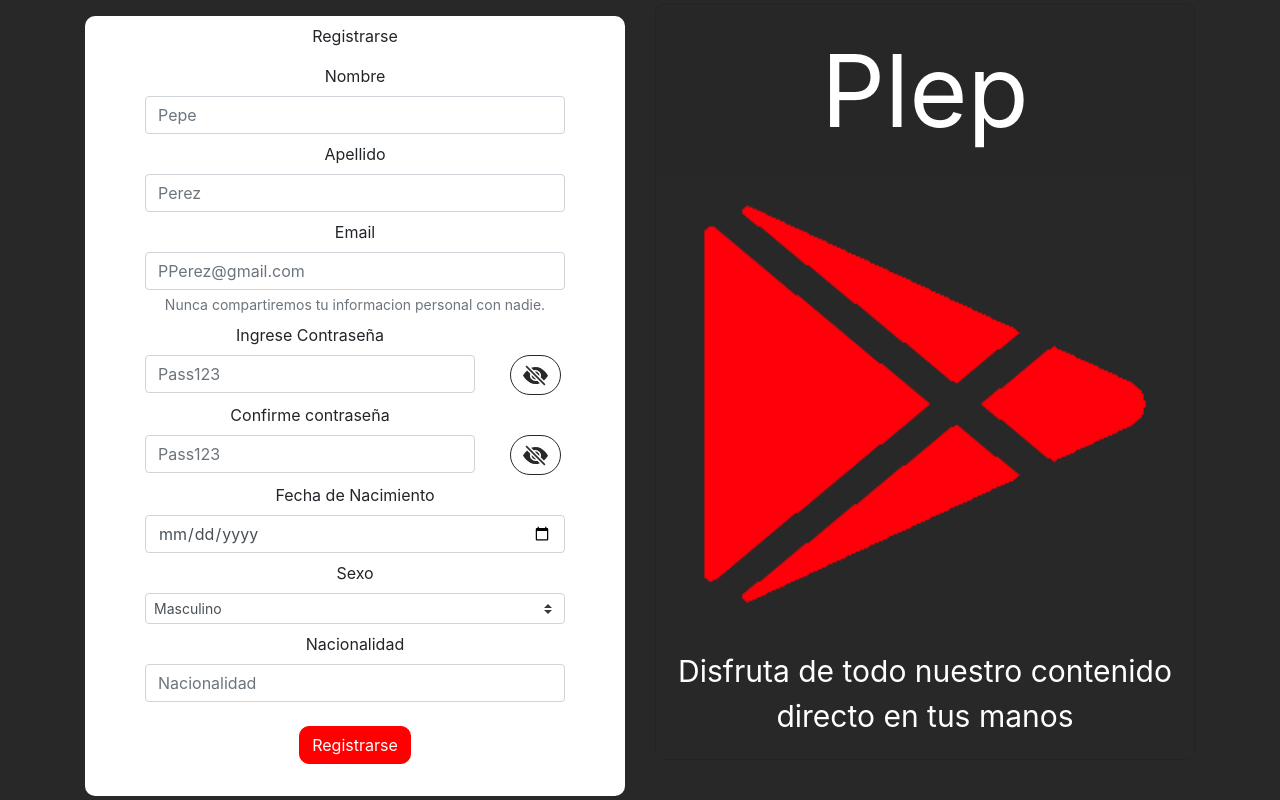
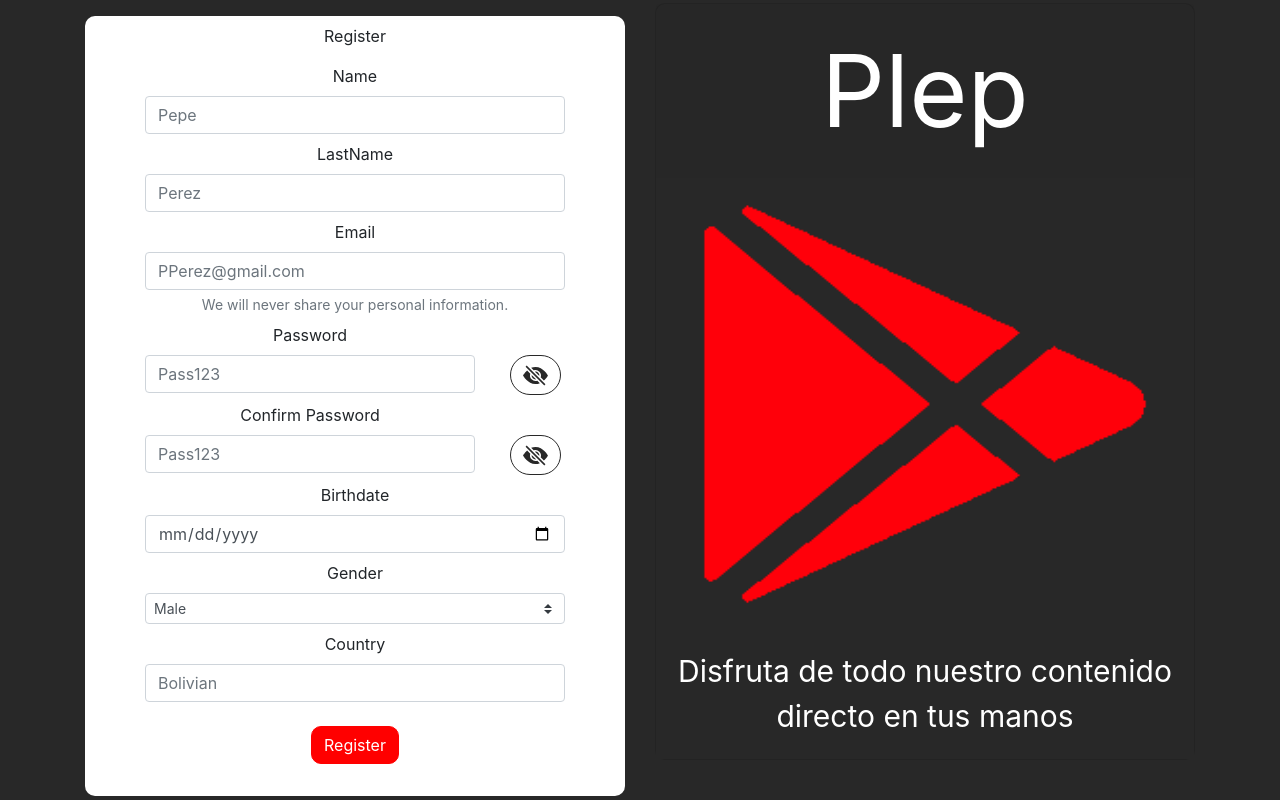
Before and after one commit to AndresGamboaBaldi/Plep-ui, a React (Create React App) app: page /register in a window 1280 px wide. Built offline with nearby package versions, Linux system fonts and the light colour scheme.

Commit message:
Changed all spanish labels to English

```diff
--- a/src/components/Loggin/Loggin.js
+++ b/src/components/Loggin/Loggin.js
@@ -117,7 +117,7 @@ export default function Loggin() {
       <Form className="text-center bg-white formLoggin">
         <Form.Group controlId="formBasicEmail">
           <Form.Label className="labelsHeader">
-            Bienvenido a Plep videos!!!
+            Welcome to PLEP videos!!!
           </Form.Label>
           <br />
           <Form.Label className="labels">Email</Form.Label>
@@ -178,16 +178,16 @@ export default function Loggin() {
           </Container>
         </Form.Group>
         <Button className="btn-sesion" onClick={verifyPassword}>
-          Iniciar Sesion
+          Log In
         </Button>
       </Form>
       <Card className="text-center bg-white card">
         <Card.Title className="labels">
-          No es un miembro? Registrese hoy!
+          Not a member? join today!!!
         </Card.Title>
         <Card.Body>
           <Button type="submit" className="btn-register" onClick={goToRegister}>
-            <EnvelopeFill size={30} /> Registro por correo
+            <EnvelopeFill size={30} /> Email Register
           </Button>
         </Card.Body>
       </Card>
--- a/src/components/Register/Register.js
+++ b/src/components/Register/Register.js
@@ -219,13 +219,13 @@ export default function Register() {
   return (
     <Form className="text-center bg-white form">
       <Form.Group controlId="formBasicEmail">
-        <Form.Label className="labels">Registrarse</Form.Label>
+        <Form.Label className="labels">Register</Form.Label>
 
         <Container>
           <Row>
             <Col xs={1}></Col>
             <Col xs={10}>
-              <Form.Label className="labels"> Nombre </Form.Label>
+              <Form.Label className="labels"> Name </Form.Label>
               <Form.Control
                 type="text"
                 placeholder="Pepe"
@@ -238,7 +238,7 @@ export default function Register() {
           <Row>
             <Col xs={1}></Col>
             <Col xs={10}>
-              <Form.Label className="labels"> Apellido </Form.Label>
+              <Form.Label className="labels"> LastName </Form.Label>
               <Form.Control
                 type="text"
                 placeholder="Perez"
@@ -261,13 +261,13 @@ export default function Register() {
             </Col>
             <Col xs={1}></Col>
             <Form.Text className="text-muted label-text">
-              Nunca compartiremos tu informacion personal con nadie.
+              We will never share your personal information.
             </Form.Text>
           </Row>
           <Row>
             <Col xs={1}></Col>
             <Col xs={8}>
-              <Form.Label className="labels">Ingrese Contraseña</Form.Label>
+              <Form.Label className="labels">Password</Form.Label>
               <Form.Control
                 type={valuesInitial.showPasswordInitial ? "text" : "password"}
                 placeholder="Pass123"
@@ -293,7 +293,7 @@ export default function Register() {
           <Row>
             <Col xs={1}></Col>
             <Col xs={8}>
-              <Form.Label className="labels">Confirme contraseña</Form.Label>
+              <Form.Label className="labels">Confirm Password</Form.Label>
               <Form.Control
                 type={valuesConfirm.showPasswordConfirm ? "text" : "password"}
                 placeholder="Pass123"
@@ -319,7 +319,7 @@ export default function Register() {
           <Row>
             <Col xs={1}></Col>
             <Col xs={10}>
-              <Form.Label className="labels">Fecha de Nacimiento</Form.Label>
+              <Form.Label className="labels">Birthdate</Form.Label>
               <Form.Control
                 type="date"
                 name="Date"
@@ -333,7 +333,7 @@ export default function Register() {
           <Row>
             <Col xs={1}></Col>
             <Col xs={10}>
-              <Form.Label className="labels">Sexo</Form.Label>
+              <Form.Label className="labels">Gender</Form.Label>
               <Form.Control
                 as="select"
                 size="sm"
@@ -341,8 +341,8 @@ export default function Register() {
                 value={gender}
                 onChange={handleChangeGender}
               >
-                <option>Masculino</option>
-                <option>Femenino</option>
+                <option>Male</option>
+                <option>Female</option>
               </Form.Control>
             </Col>
             <Col xs={1}></Col>
@@ -350,10 +350,10 @@ export default function Register() {
           <Row>
             <Col xs={1}></Col>
             <Col xs={10}>
-              <Form.Label className="labels">Nacionalidad</Form.Label>
+              <Form.Label className="labels">Country</Form.Label>
               <Form.Control
                 type="text"
-                placeholder="Nacionalidad"
+                placeholder="Bolivian"
                 value={nationality}
                 onChange={handleChangeNationality}
               />
@@ -364,7 +364,7 @@ export default function Register() {
       </Form.Group>
 
       <Button className="btn-registrarse" onClick={createUser}>
-        Registrarse
+        Register
       </Button>
       <ToastContainer />
     </Form>
```
